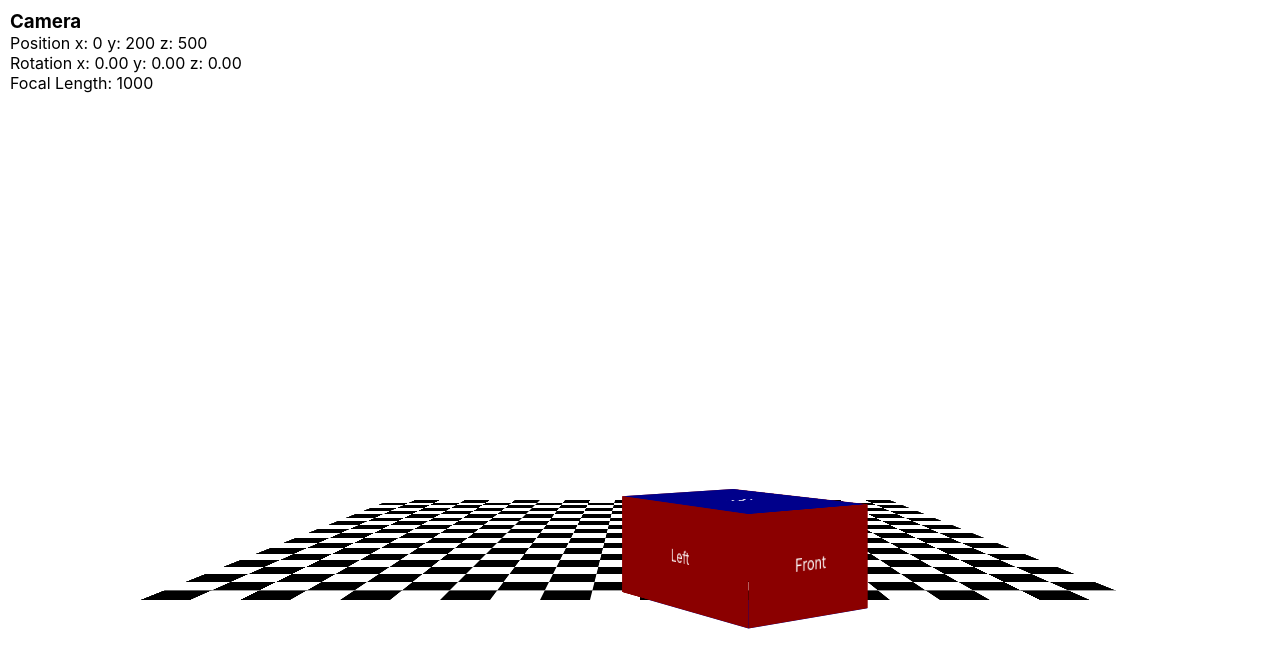
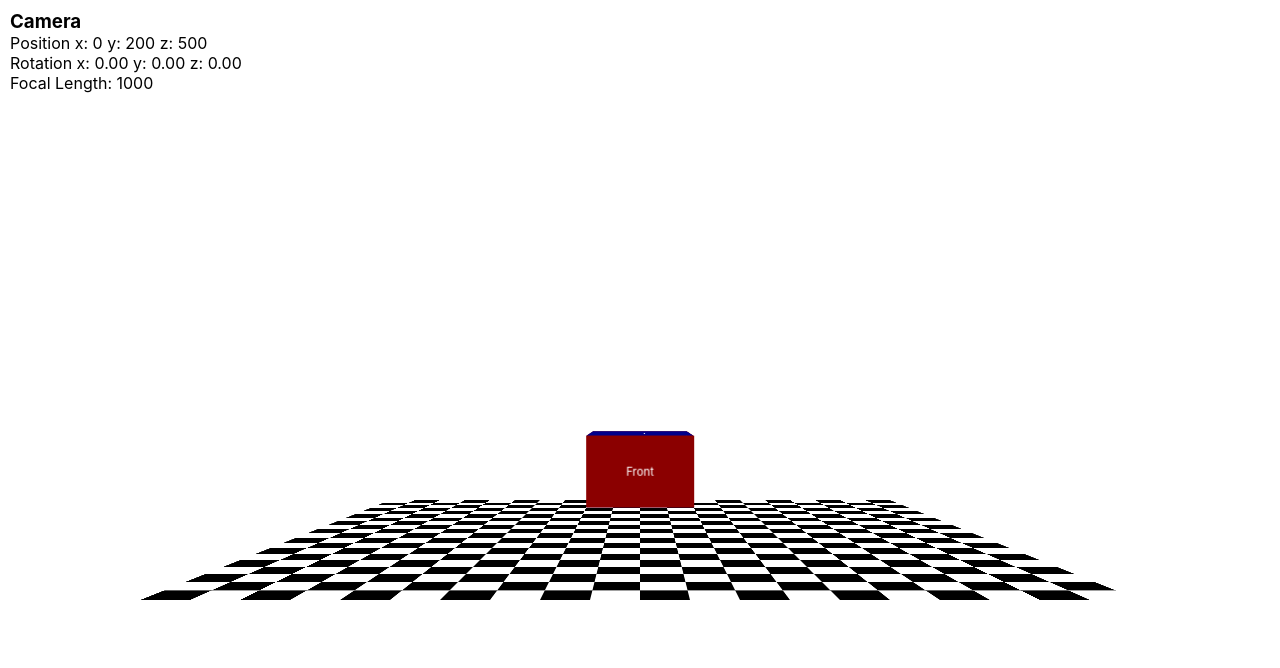
Before and after one commit to seanyoung247/react3d, a React (Create React App) app: page / in a window 1280 px wide. Shown: the top 668 px of the page. Built offline with nearby package versions, Linux system fonts and the light colour scheme.

Commit message:
refactor: removes test code

```diff
--- a/src/App.js
+++ b/src/App.js
@@ -143,7 +143,7 @@ function App() {
         <p>Focal Length: {camera.focalLength}</p>
       </div>
       <View3D camera={camera}>
-        <Cuboid position={{x: '100px', y: '50px', z: '500px'}} size={ {w:"150px", h:"100px", d:"200px"} }>
+        <Cuboid position={{x: '0px', y: '100px', z: '0px'}} size={ {w: "150px", h: "100px", d: "200px"} }>
           {{
             front: (<div className='cube-side'>Front</div>),
             back: (<div className='cube-side'>Back</div>),
--- a/src/components/3d/cuboid.module.css
+++ b/src/components/3d/cuboid.module.css
@@ -11,17 +11,6 @@
     width: var(--w);
 
     translate: calc(-50% + var(--x)) calc(-50% - var(--y)) calc( var(--z));
-
-    animation: spin 5s linear infinite;
-}
-
-@keyframes spin {
-  from {
-      transform: rotateY(0deg);
-  }
-  to {
-      transform: rotateY(360deg);
-  }
 }
 
 #front {
```
